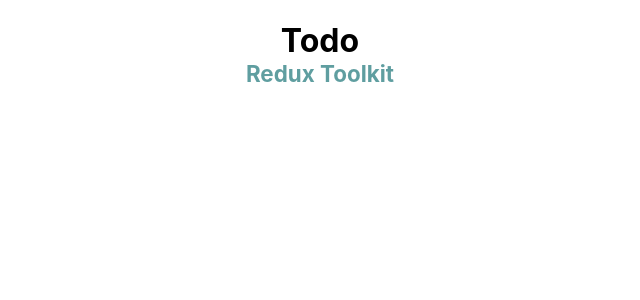
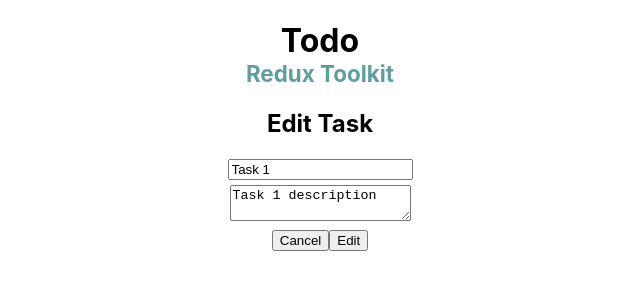
Before and after one commit to jcarlosj/React-Redux-Toolkit-CRUD-ToDo-YT-Fazt, a React (Create React App) app: page /edit-task/1 in a window 1280 px wide. Before the commit this address had no page. Shown: the top 300 px of the page, without its empty margins (320-960 px from the left). Built offline with nearby package versions, Linux system fonts and the light colour scheme.

Commit message:
[+] RDD: Define nueva ruta para reutilizar componente (TaskForm) tanto para crear como para editar tarea

```diff
--- a/src/App.js
+++ b/src/App.js
@@ -14,6 +14,7 @@
 				<Routes>
 					<Route path="/" element={ <TaskList />} />
 					<Route path="/create-task" element={ <TaskForm /> } />
+					<Route path="/edit-task/:id" element={ <TaskForm /> } />
 				</Routes>
 			</BrowserRouter>
 		</div>
--- a/src/app/features/tasks/taskSlice.js
+++ b/src/app/features/tasks/taskSlice.js
@@ -2,8 +2,8 @@
 
 
 const initialState = [
-    { id: 1, title: 'Task 1', description: 'Task 1 description' },
-    { id: 2, title: 'Task 2', description: 'Task 2 description' }
+    { id: '1', title: 'Task 1', description: 'Task 1 description' },
+    { id: '2', title: 'Task 2', description: 'Task 2 description' }
 ];
 
 // * Create Slice Reducers
--- a/src/components/TaskForm.js
+++ b/src/components/TaskForm.js
@@ -1,6 +1,6 @@
-import { useState } from 'react';
-import { useDispatch } from 'react-redux';
-import { useNavigate } from 'react-router-dom';
+import { useState, useEffect } from 'react';
+import { useDispatch, useSelector } from 'react-redux';
+import { useNavigate, useParams } from 'react-router-dom';
 import { v4 as uuid } from 'uuid';
 
 import { add as addTask } from '../app/features/tasks/taskSlice';
@@ -17,7 +17,9 @@
 
     const
         dispatch = useDispatch(),
-        navigate = useNavigate();
+        navigate = useNavigate(),
+        params = useParams(),
+        tasks = useSelector( state => state.tasks );
 
     const handleChange = e => {
         // console.log( `${ e.target.name }: ${ e.target.value }` );
@@ -30,6 +32,12 @@
     const handleSubmit = e => {
         e.preventDefault();
 
+        if( params?.id ) {
+            console.log( 'Edita Tarea' );
+
+            return;
+        }
+
         // Ejecuta la accion definida en el Reducer
         dispatch( addTask({
             ...task,
@@ -39,19 +47,42 @@
         navigate( '/' );
     }
 
+    useEffect( () => {
+
+        if( params?.id ) {                                                  // Verifíca que se halla pasado como parametro el ID de la tarea
+            const taskFound = tasks.find( task => task.id === params?.id ); // Busca la tarea con el ID pasado dentro del listado de tareas en el State Redux Store
+
+            if( taskFound )                                                 // Verifíca que se halla encontrado una tarea
+                setTask( tasks.find( task => task.id === params?.id ) );    // Modificamos el estado
+        }
+
+    }, [ params, tasks ] );
+
+
     return (
         <section className="section section__task-form">
-            <h2>Task Form</h2>
+            <h2>{ params?.id ? 'Edit Task' : 'Create Task' }</h2>
             <form onSubmit={ handleSubmit }>
                 <div className="form-field">
-                    <input type="text" name="title" placeholder="Name task" onChange={ handleChange } />
+                    <input
+                        type="text"
+                        name="title"
+                        placeholder="Name task"
+                        onChange={ handleChange }
+                        value={ task?.title }
+                    />
                 </div>
                 <div className="form-field">
-                    <textarea name="description" placeholder="Description task" onChange={ handleChange }></textarea>
+                    <textarea
+                        name="description"
+                        placeholder="Description task"
+                        onChange={ handleChange }
+                        value={ task?.description }
+                    ></textarea>
                 </div>
                 <div className="form-field">
                     <button type="button" onClick={ () => navigate( '/' ) }>Cancel</button>
-                    <button type="submit">Create task</button>
+                    <button type="submit">{ params?.id ? 'Edit' : 'Create' }</button>
                 </div>
             </form>
         </section>
--- a/src/components/TaskList.js
+++ b/src/components/TaskList.js
@@ -25,6 +25,7 @@
                             <h3>{ task.title }</h3>
                             <p>{ task.description }</p>
                             <button type="button" onClick={ () => handleDelete( task.id ) }>Delete</button>
+                            <Link to={ `/edit-task/${ task.id }` }>Edit</Link>
                         </li>
                     ))
                 }
```
